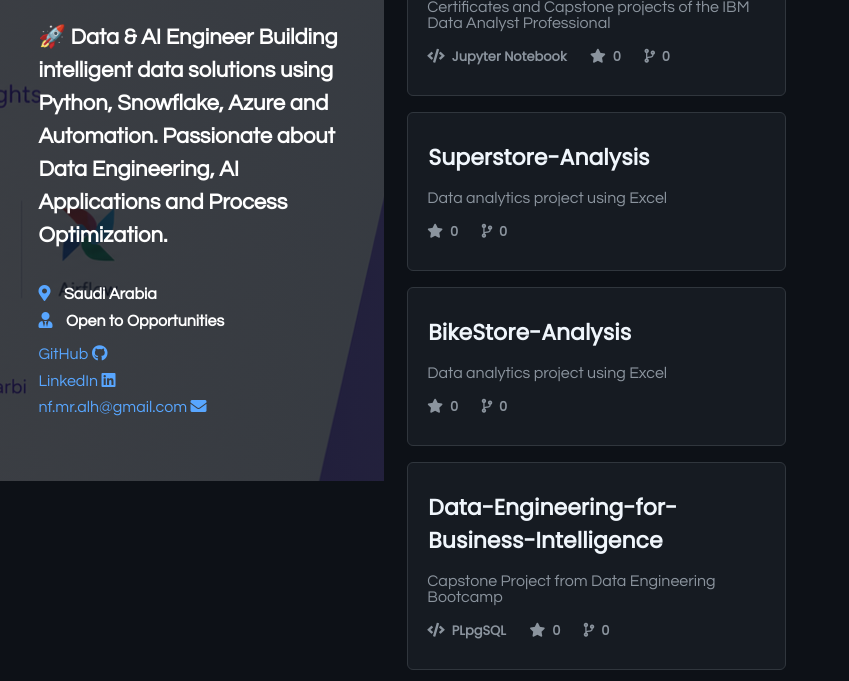
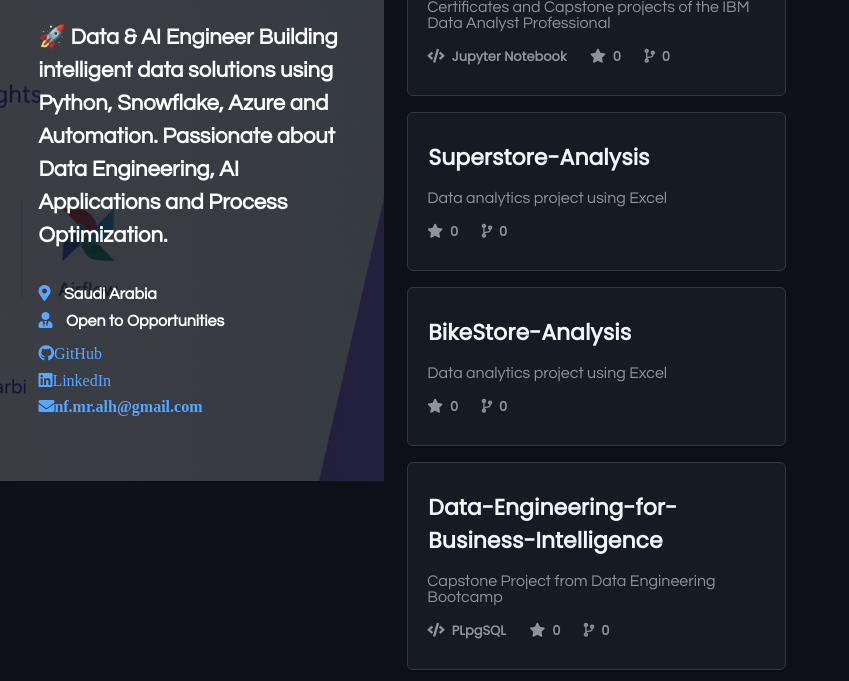
Before and after one commit to NoufMr/NoufMr.github.io, a plain HTML site: page index.html in a window 1280 px wide. Shown: the part 319-1000 px from the top of the page, without its empty margins (0-849 px from the left). Drawn offline with nearby package versions, Linux system fonts and the light colour scheme; a script that the page names is missing.

Commit message:
update6.1

```diff
--- a/index.html
+++ b/index.html
@@ -31,20 +31,20 @@ Passionate about Data Engineering, AI Applications and Process Optimization.
                 <div class="socials">
 
 <span>
-<a href="https://github.com/NoufMr" target="_blank">GitHub
-<i class="fab fa-github"></i>
+<a href="https://github.com/NoufMr" target="_blank">
+<i class="fab fa-github">GitHub</i>
 </a>
 </span>
 
 <span>
-<a href="https://www.linkedin.com/in/nouf-monawer" target="_blank">LinkedIn
-<i class="fab fa-linkedin"></i>
+<a href="https://www.linkedin.com/in/nouf-monawer" target="_blank">
+<i class="fab fa-linkedin">LinkedIn</i>
 </a>
 </span>
 
 <span>
-<a href="mailto:nf.mr.alh@gmail.com">nf.mr.alh@gmail.com
-<i class="fas fa-envelope"></i>
+<a href="mailto:nf.mr.alh@gmail.com">
+<i class="fas fa-envelope">nf.mr.alh@gmail.com</i>
 </a>
 </span>
 
```
